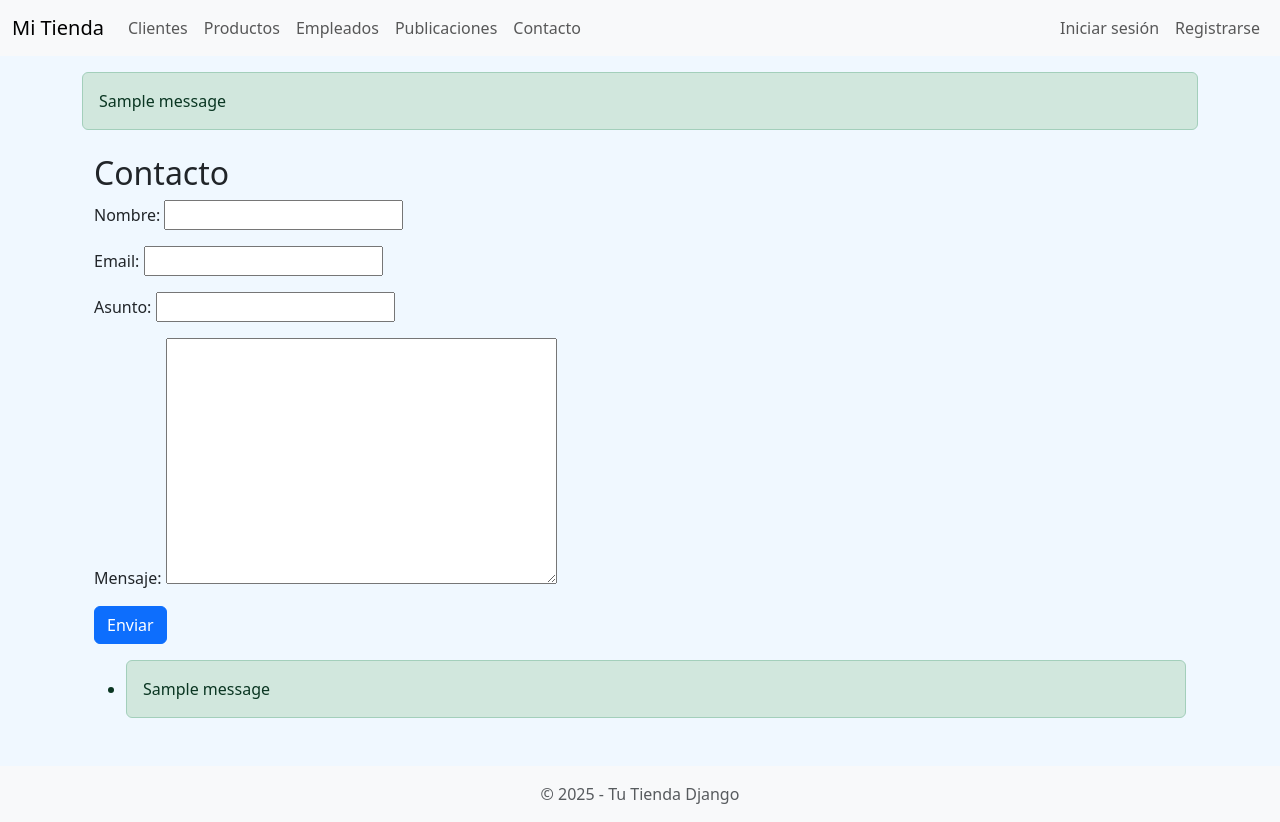
After one commit to NachoMah/ProyectoFinalPython_Mahfud, a Django app: page /contacto/ in a window 1280 px wide. The commit adds this page. Run offline with Django 5.2, Linux system fonts and the light colour scheme; one stand-in notice (Sample message) is shown.

Commit message:
Se agrega formulario de contacto

```diff
--- a/tienda/forms.py
+++ b/tienda/forms.py
@@ -38,6 +38,11 @@ class EditarPerfilForm(forms.ModelForm):
             perfil.save()
         return perfil
 
+class ContactoForm(forms.Form):
+    nombre = forms.CharField(label='Nombre', max_length=100)
+    email = forms.EmailField(label='Email')
+    asunto = forms.CharField(label='Asunto', max_length=150)
+    mensaje = forms.CharField(label='Mensaje', widget=forms.Textarea)
 
 
 
--- /dev/null
+++ b/tienda/templates/tienda/contacto.html
@@ -0,0 +1,21 @@
+{% extends 'tienda/padre.html' %}
+{% block title %}Contacto{% endblock %}
+
+{% block content %}
+<div class="container mt-4">
+    <h2>Contacto</h2>
+    <form method="post">
+        {% csrf_token %}
+        {{ form.as_p }}
+        <button type="submit" class="btn btn-primary">Enviar</button>
+    </form>
+
+    {% if messages %}
+        <ul class="mt-3">
+            {% for message in messages %}
+                <li class="alert alert-success">{{ message }}</li>
+            {% endfor %}
+        </ul>
+    {% endif %}
+</div>
+{% endblock %}
--- a/tienda/templates/tienda/padre.html
+++ b/tienda/templates/tienda/padre.html
@@ -24,6 +24,8 @@
                     <li class="nav-item"><a class="nav-link" href="{% url 'crear_producto' %}">Productos</a></li>
                     <li class="nav-item"><a class="nav-link" href="{% url 'crear_empleado' %}">Empleados</a></li>
                     <li class="nav-item"><a class="nav-link" href="{% url 'listar_publicaciones' %}">Publicaciones</a></li>
+                    <li class="nav-item"><a class="nav-link" href="{% url 'contacto' %}">Contacto</a></li>
+
                 </ul>
                 <ul class="navbar-nav ms-auto mb-2 mb-lg-0">
                     {% if user.is_authenticated %}
--- a/tienda/urls.py
+++ b/tienda/urls.py
@@ -1,5 +1,5 @@
 from django.urls import path
-from .views import inicio, crear_cliente, crear_producto, crear_empleado, buscar_producto, listar_publicaciones, detalle_publicacion, registro_usuario, login_view, logout_view, ver_perfil, editar_perfil
+from .views import inicio, crear_cliente, crear_producto, crear_empleado, buscar_producto, listar_publicaciones, detalle_publicacion, registro_usuario, login_view, logout_view, ver_perfil, editar_perfil, contacto
 from django.contrib.auth import views as auth_views
 
 urlpatterns = [
@@ -19,4 +19,5 @@ urlpatterns = [
     path('perfil/editar/', editar_perfil, name='editar_perfil'),
     path('perfil/cambiar-password/', auth_views.PasswordChangeView.as_view(template_name='tienda/cambiar_password.html'), name='password_change'),
     path('perfil/password-ok/', auth_views.PasswordChangeDoneView.as_view(template_name='tienda/password_ok.html'), name='password_change_done'),
+    path('contacto/', contacto, name='contacto'),
     ]
--- a/tienda/views.py
+++ b/tienda/views.py
@@ -1,5 +1,5 @@
 from django.shortcuts import render, redirect, get_object_or_404
-from .forms import ClienteForm, ProductoForm, EmpleadoForm, Producto, BuscarProductoFormulario, RegistroUsuarioForm, EditarPerfilForm
+from .forms import ClienteForm, ProductoForm, EmpleadoForm, Producto, BuscarProductoFormulario, RegistroUsuarioForm, EditarPerfilForm, ContactoForm
 from django.contrib.auth import authenticate, login, logout
 from django.contrib import messages
 from django.contrib.auth.forms import AuthenticationForm
@@ -64,6 +64,17 @@ def editar_perfil(request):
         form = EditarPerfilForm(instance=perfil, user=request.user)
     return render(request, 'tienda/editar_perfil.html', {'form': form})
 
+def contacto(request):
+    if request.method == 'POST':
+        form = ContactoForm(request.POST)
+        if form.is_valid():
+            # Podrías guardar o procesar los datos, pero en este caso no es necesario
+            messages.success(request, "Gracias por tu mensaje. ¡Te responderemos pronto!")
+            return redirect('contacto')
+    else:
+        form = ContactoForm()
+    return render(request, 'tienda/contacto.html', {'form': form})
+
 #Vistas tercer entregable:
 
 def inicio(request):
```
